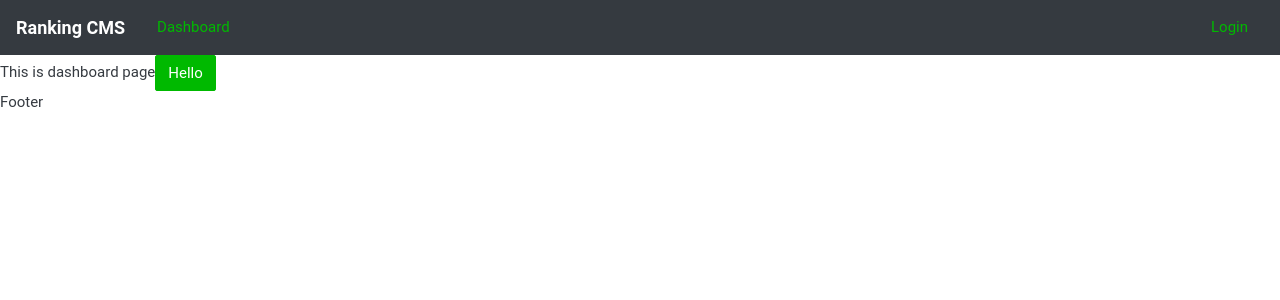
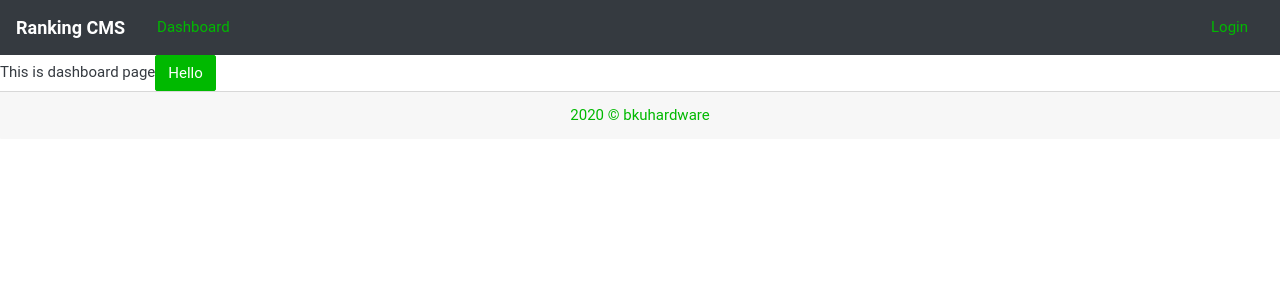
Before and after one commit to bkuhardware/ranking-cms, a React (Create React App) app in the folder frontend/: page /dashboard in a window 1280 px wide. Shown: the top 300 px of the page. Built offline with nearby package versions, Linux system fonts and the light colour scheme.

Commit message:
[FE] Add footer component

```diff
--- a/frontend/src/App.tsx
+++ b/frontend/src/App.tsx
@@ -9,8 +9,8 @@ const App = () => {
             <Navigator />
             <div className="app-content">
                 <Router />
+                <Footer />
             </div>
-            <Footer />
         </div>
     )
 };
--- a/frontend/src/components/common/Footer.tsx
+++ b/frontend/src/components/common/Footer.tsx
@@ -1,8 +1,12 @@
 import React from "react";
 
 const Footer = () => {
+    const dateCopyright: number = new Date().getFullYear();
+    const footerText: string = `${dateCopyright} © bkuhardware`;
     return (
-        <div>Footer</div>
+        <footer className="card-footer text-center text-primary">
+            {footerText}
+        </footer>
     );
 };
 
```
